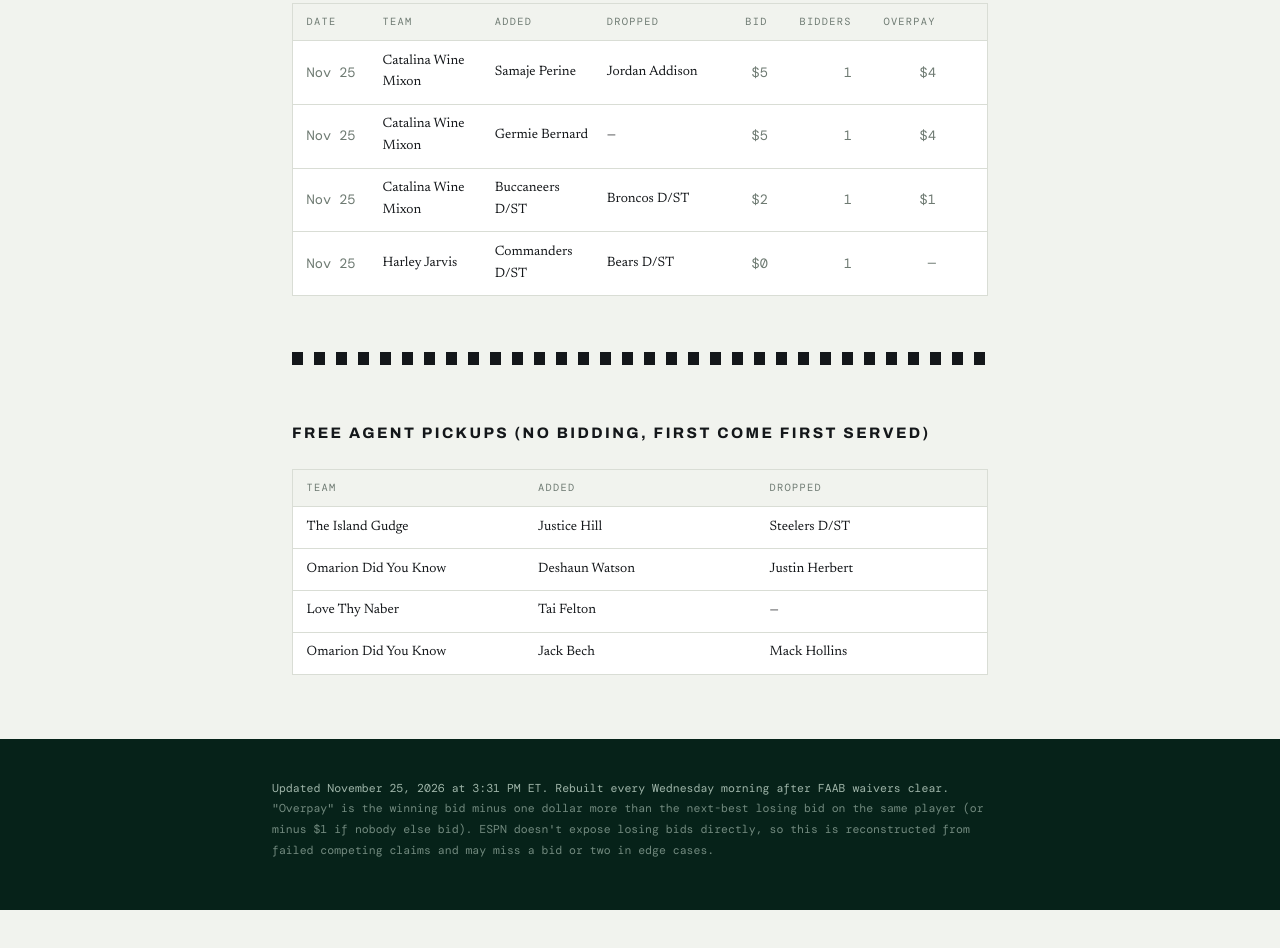
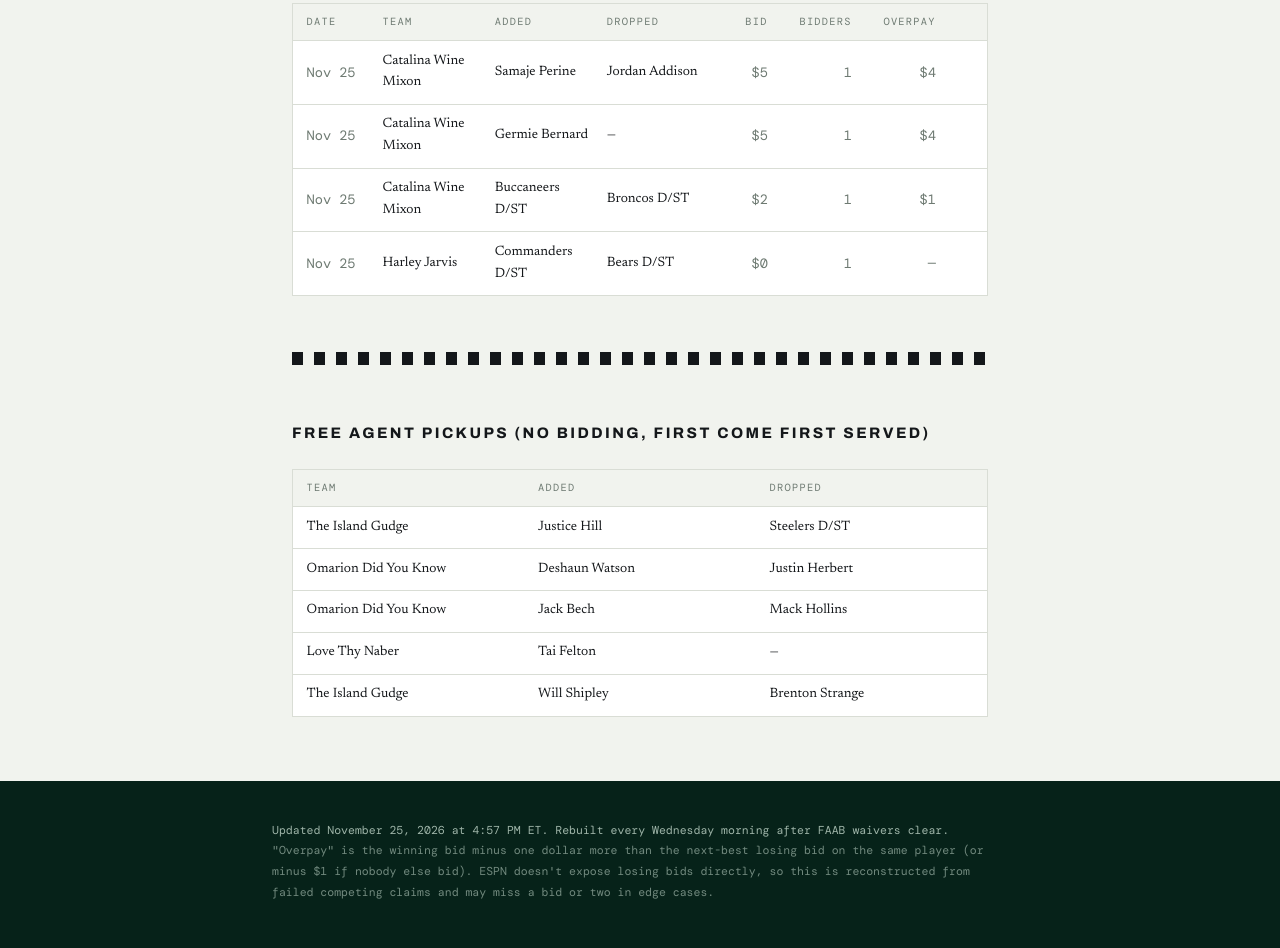
Before and after one commit to sethobrecht-alt/DeerfootFantasy, a plain HTML site: page docs/waiver-recap.html in a window 1280 px wide. Shown: the part 1080-2028 px from the top of the page. Before the commit the page ends 1990 px from the top, so only its background shows below. Drawn offline with nearby package versions, Linux system fonts and the light colour scheme.

Commit message:
Update waiver recap: 2026-11-25

```diff
--- a/docs/waiver-recap.html
+++ b/docs/waiver-recap.html
@@ -164,14 +164,19 @@
         <span>Justin Herbert</span>
       </div>
       <div class="waiverrow waiverrow--fa" role="row">
+        <span>Omarion Did You Know</span>
+        <span>Jack Bech</span>
+        <span>Mack Hollins</span>
+      </div>
+      <div class="waiverrow waiverrow--fa" role="row">
         <span>Love Thy Naber</span>
         <span>Tai Felton</span>
         <span>—</span>
       </div>
       <div class="waiverrow waiverrow--fa" role="row">
-        <span>Omarion Did You Know</span>
-        <span>Jack Bech</span>
-        <span>Mack Hollins</span>
+        <span>The Island Gudge</span>
+        <span>Will Shipley</span>
+        <span>Brenton Strange</span>
       </div>
     </div>
   </section>
@@ -180,7 +185,7 @@
 </main>
 
 <footer class="foot">
-  <p>Updated November 25, 2026 at 3:31 PM ET. Rebuilt every Wednesday morning after FAAB waivers clear.</p>
+  <p>Updated November 25, 2026 at 4:57 PM ET. Rebuilt every Wednesday morning after FAAB waivers clear.</p>
   <p class="foot__fine">"Overpay" is the winning bid minus one dollar more than the next-best
   losing bid on the same player (or minus $1 if nobody else bid). ESPN doesn't expose losing
   bids directly, so this is reconstructed from failed competing claims and may miss a bid or
```
